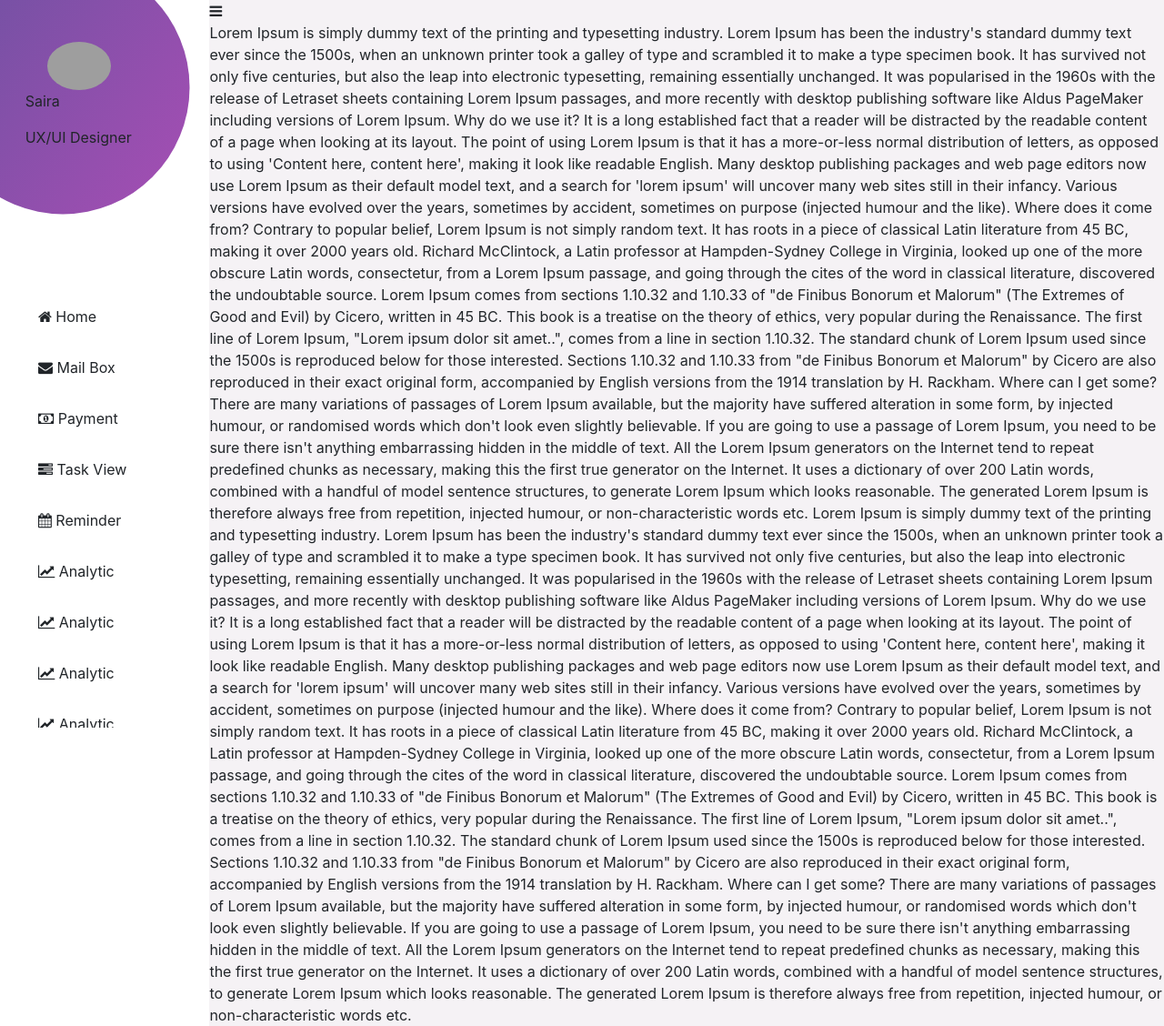
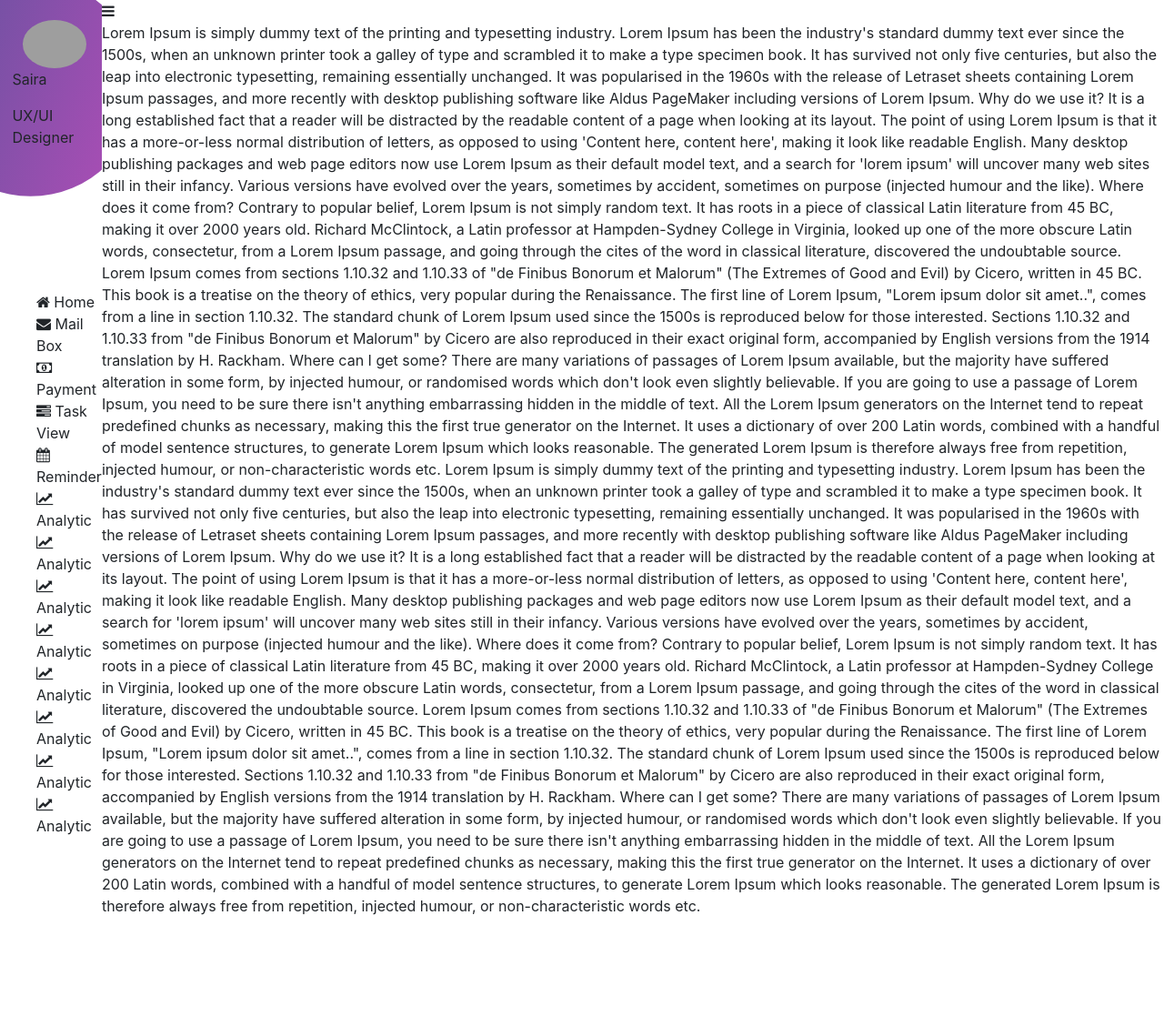
Before and after one commit to vikasrana25101995/SassNewProject, a Rails app: page /dashboard in a window 1280 px wide. Shown: the whole page at 91% size. After the commit the page ends 1006 px from the top, so only its background shows below. Run offline with Rails 7, Linux system fonts and the light colour scheme; style sheets or scripts are compiled from the project's sources; some libraries are stand-ins or nearby versions; grey boxes are pictures that could not be loaded.

Commit message:
previous work

```diff
--- /dev/null
+++ b/app/assets/stylesheets/application.scss
@@ -0,0 +1 @@
+@import 'main';
--- a/app/assets/stylesheets/components/_list.scss
+++ b/app/assets/stylesheets/components/_list.scss
@@ -1,5 +1,7 @@
 $sidebar-height: 40vh;
 $sidebar-width: 70px;
+
+
 .sidebar__imageSection
 {
 	height:$sidebar-height;
@@ -7,19 +9,21 @@
 	clip-path: circle(50% at 30% 30%);
 	padding: 20% 0px 0px 12%;
 }
-@if($sidebar-width < 100){
-.sidebar__userimage
+
+@if($sidebar-width < 100)
 {
-	width:$sidebar-width;
-	border-radius:50%;
-	margin-left: 12% ;
+	.sidebar__userimage
+	{
+		width:$sidebar-width;
+		border-radius:50%;
+		margin-left: 12% ;
+	}
 }
-}
+
 .sidebar-list
 {
 	list-style-type: none;
 }
-
 
 .sublist
 {
--- /dev/null
+++ b/app/assets/stylesheets/main.scss
@@ -0,0 +1,13 @@
+/*@import 'abstracts';
+
+@import 'vendors';
+
+@import 'base';
+
+@import 'layout';*/
+
+@import 'components/list';
+
+/*@import 'pages';
+
+@import 'themes';*/
```
Also changed, not shown: app/assets/stylesheets/application.css (deleted, +0 -15 lines), 1 other file.
